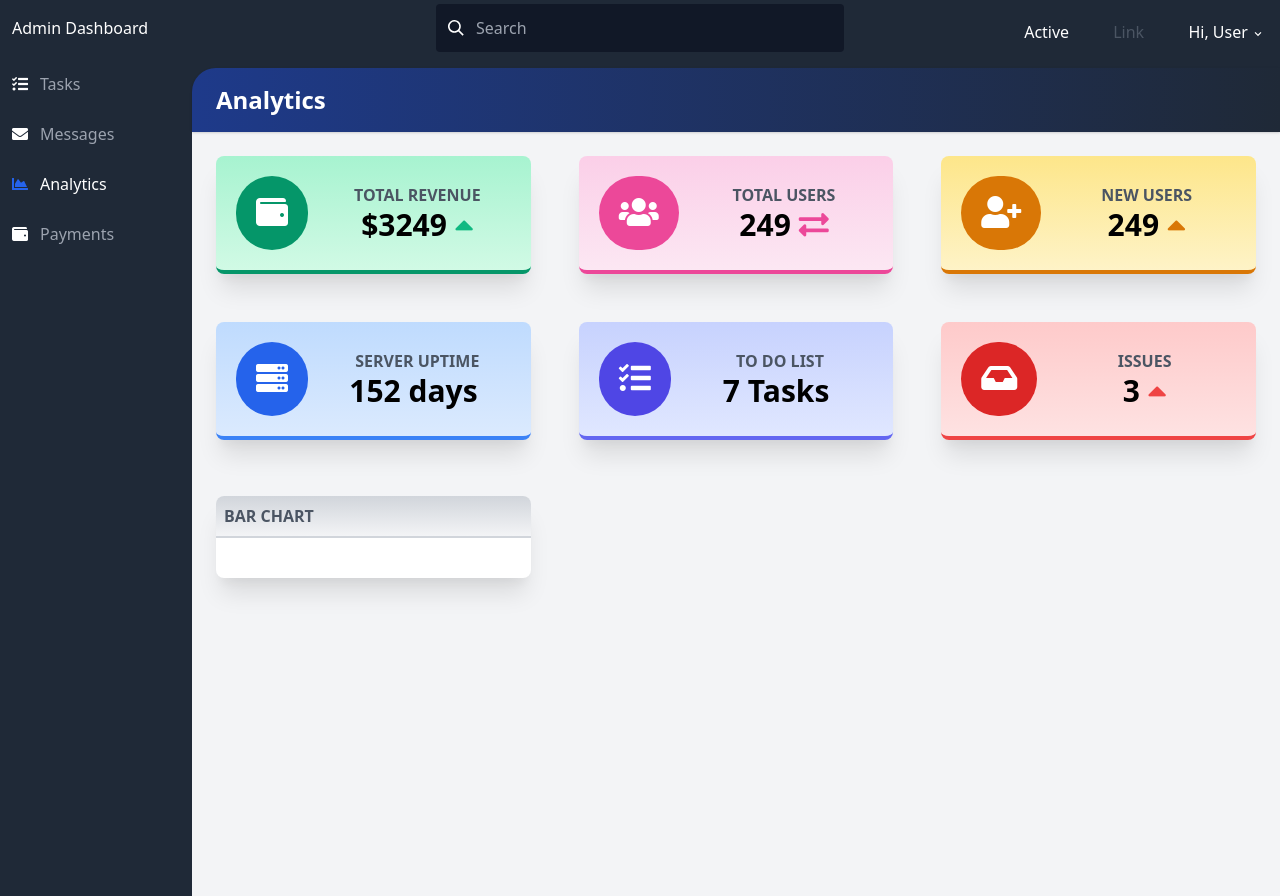
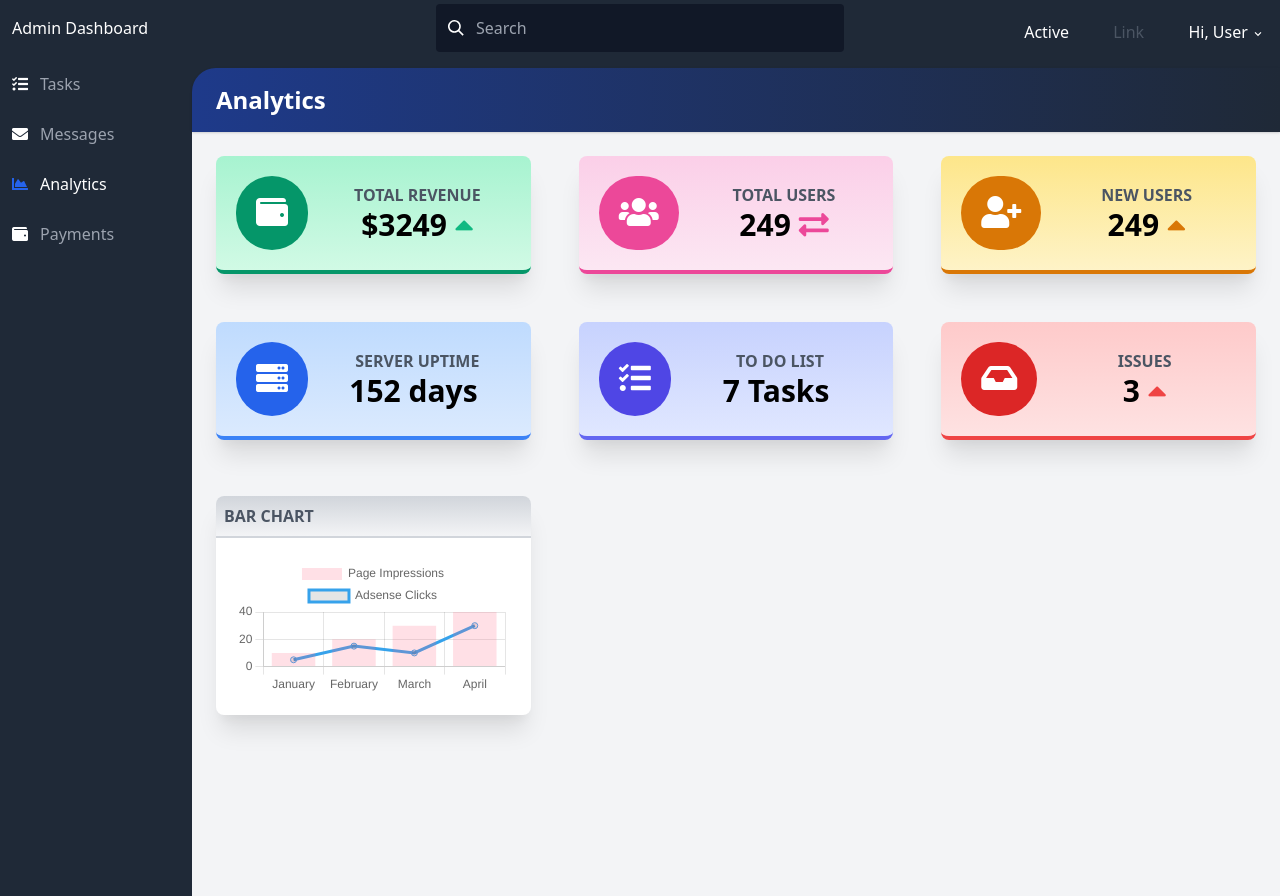
Before and after one commit to allensarmiento/admin-dashboard, a React (Create React App) app in the folder client/: page / in a window 1280 px wide. Built offline with nearby package versions, Linux system fonts and the light colour scheme.

Commit message:
Add bar chart

```diff
--- a/client/package.json
+++ b/client/package.json
@@ -12,6 +12,7 @@
     "@types/react": "^17.0.0",
     "@types/react-dom": "^17.0.0",
     "axios": "^0.21.1",
+    "chart.js": "^3.3.2",
     "classnames": "^2.3.1",
     "react": "^17.0.2",
     "react-dom": "^17.0.2",
@@ -44,6 +45,7 @@
     ]
   },
   "devDependencies": {
+    "@types/chart.js": "^2.9.32",
     "autoprefixer": "^9.8.6",
     "postcss": "^7.0.36",
     "tailwindcss": "npm:@tailwindcss/postcss7-compat@^2.1.4"
--- /dev/null
+++ b/client/src/components/bar-chart.tsx
@@ -0,0 +1,28 @@
+import Chart from 'chart.js/auto';
+import React, { useEffect } from 'react';
+
+interface Props {
+  labels: Array<any>;
+  datasets: Array<any>;
+  options?: object;
+}
+
+const BarChart = ({ labels, datasets, options }: Props) => {
+  const chartRef: React.RefObject<HTMLCanvasElement> = React.createRef();
+
+  useEffect(() => {
+    if (chartRef.current) {
+      const myChartRef = chartRef.current.getContext('2d');
+
+      new Chart(myChartRef, {
+        type: 'bar',
+        data: { labels, datasets },
+        options,
+      });
+    }
+  }, []);
+
+  return <canvas id="myChart" ref={chartRef} />
+};
+
+export default BarChart;
--- a/client/src/core/sidebar.tsx
+++ b/client/src/core/sidebar.tsx
@@ -1,11 +1,7 @@
 import classnames from 'classnames';
-import { ReactNode } from 'react';
+import SidebarItem from './sidebar-item';
 
-interface Props {
-  children: ReactNode;
-}
-
-const Sidebar = ({ children }: Props) => {
+const Sidebar = () => {
   return (
     <div className={classnames(
       'fixed',
@@ -40,7 +36,34 @@ const Sidebar = ({ children }: Props) => {
           'text-center',
           'md:text-left',
         )}>
-          {children}
+          <SidebarItem
+            hover="hover:border-pink-500"
+            icon="fa fa-tasks"
+            text="text-gray-600 md:text-gray-400"
+          >
+            Tasks
+          </SidebarItem>
+          <SidebarItem
+            hover="hover:border-purple-500"
+            icon="fa fa-envelope"
+            text="text-gray-600 md:text-gray-400"
+          >
+            Messages
+          </SidebarItem>
+          <SidebarItem
+            hover="hover:border-blue-600"
+            icon="fas fa-chart-area text-blue-600"
+            text="text-white md:text-white"
+          >
+            Analytics
+          </SidebarItem>
+          <SidebarItem
+            hover="hover:border-red-500"
+            icon="fa fa-wallet"
+            text="text-gray-600 md:text-gray-400"
+          >
+            Payments
+          </SidebarItem>
         </ul>
       </div>
     </div>
--- a/client/src/pages/Home.tsx
+++ b/client/src/pages/Home.tsx
@@ -1,4 +1,5 @@
 import classnames from 'classnames';
+import BarChart from '../components/bar-chart';
 import GraphCard from '../components/graph-card';
 import Navigation from '../core/navigation';
 import MetricCard from '../components/metric-card';
@@ -23,36 +24,7 @@ const Home = () => {
         'md:flex-row',
         'bg-gray-800',
       )}>
-        <Sidebar>
-          <SidebarItem
-            hover="hover:border-pink-500"
-            icon="fa fa-tasks"
-            text="text-gray-600 md:text-gray-400"
-          >
-            Tasks
-          </SidebarItem>
-          <SidebarItem
-            hover="hover:border-purple-500"
-            icon="fa fa-envelope"
-            text="text-gray-600 md:text-gray-400"
-          >
-            Messages
-          </SidebarItem>
-          <SidebarItem
-            hover="hover:border-blue-600"
-            icon="fas fa-chart-area text-blue-600"
-            text="text-white md:text-white"
-          >
-            Analytics
-          </SidebarItem>
-          <SidebarItem
-            hover="hover:border-red-500"
-            icon="fa fa-wallet"
-            text="text-gray-600 md:text-gray-400"
-          >
-            Payments
-          </SidebarItem>
-        </Sidebar>
+        <Sidebar />
         <main className={classnames(
           'flex-1',
           'mt-12',
@@ -163,7 +135,31 @@ const Home = () => {
             'mt-2',
           )}>
             <GraphCard title="Bar Chart">
-
+              <BarChart
+                labels={['January', 'February', 'March', 'April']}
+                datasets={[
+                  {
+                    label: 'Page Impressions',
+                    data: [10, 20, 30, 40],
+                    borderColor: 'rgb(255, 99, 132)',
+                    backgroundColor: 'rgba(255, 99, 132, 0.2)',
+                  },
+                  {
+                    label: 'Adsense Clicks',
+                    data: [5, 15, 10, 30],
+                    type: 'line',
+                    fill: false,
+                    borderColor: 'rgb(54, 162, 235)',
+                  },
+                ]}
+                options={{
+                  scales: {
+                    yAxes: [{
+                      ticks: { beginAtZero: true },
+                    }]
+                  },
+                }}
+              />
             </GraphCard>
           </section>
         </main>
```
Also changed, not shown: 1 other file (tests, documents, lock files or other folders).
